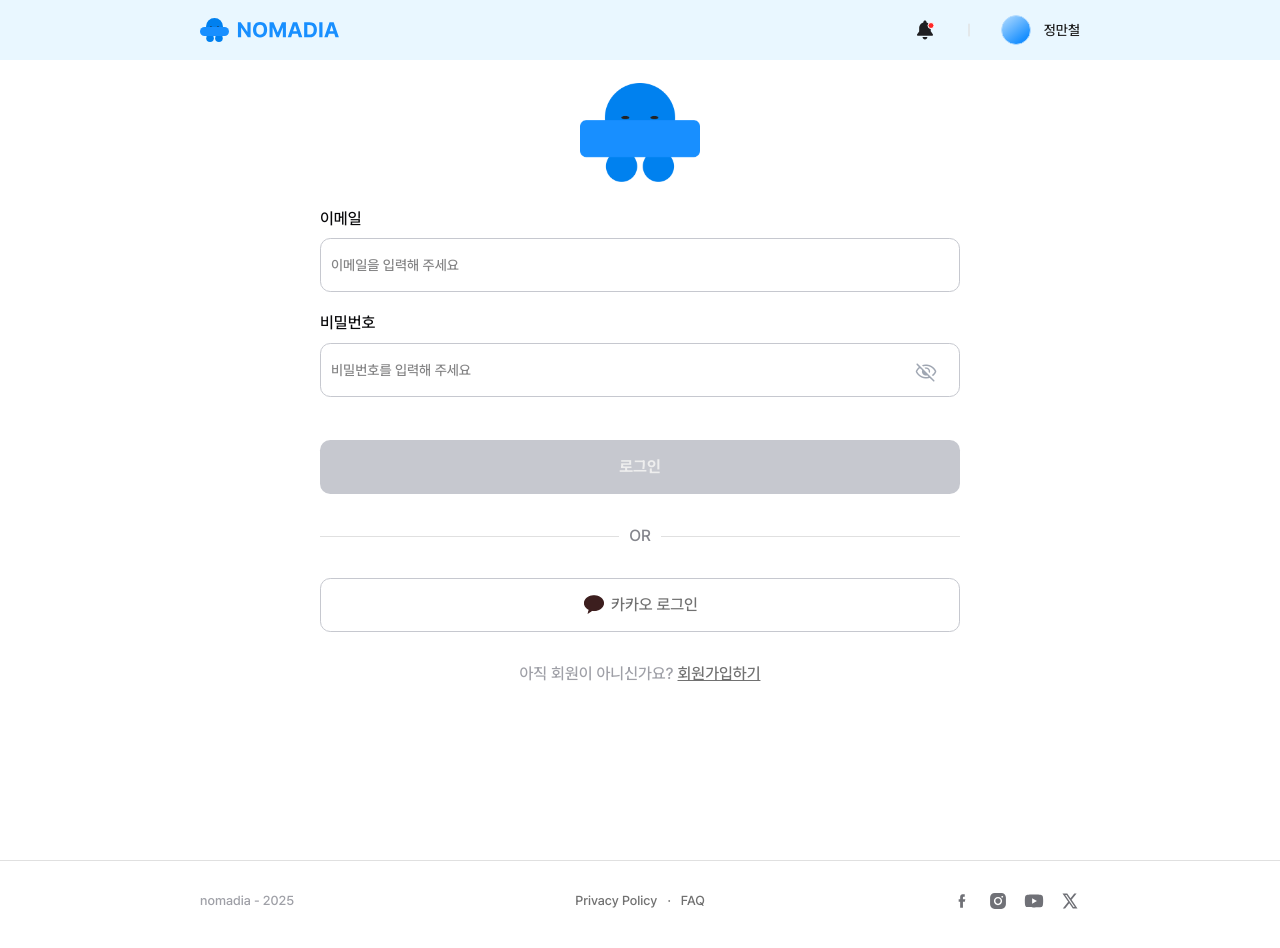
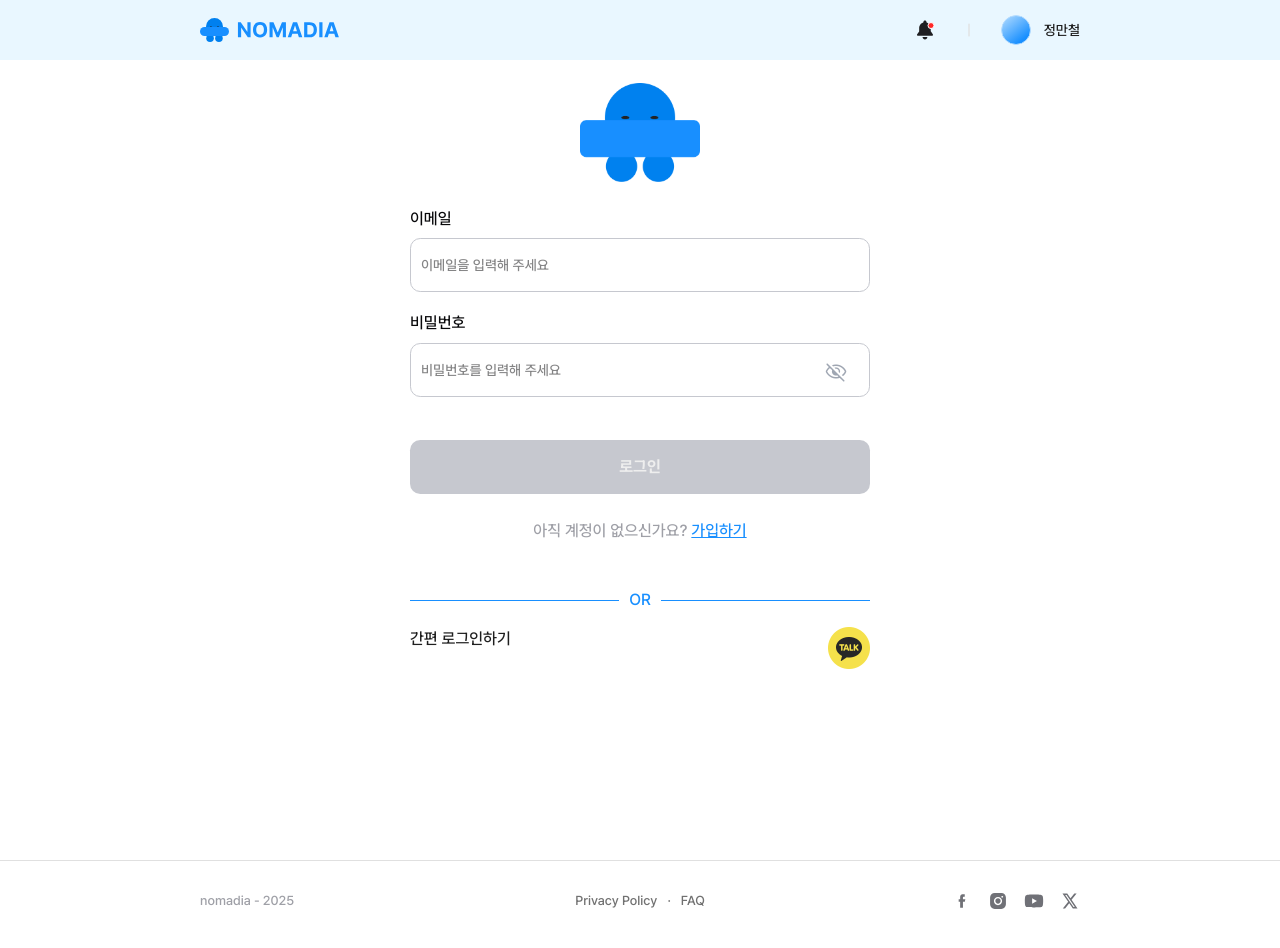
Before and after one commit to codeit-team6/nomadia, a Next.js app: page /login in a window 1280 px wide. Shown: the top 948 px of the page. Built offline with nearby package versions, Linux system fonts and the light colour scheme; no server answers.

Commit message:
💄 Style: 로그인, 회원가입 UI 수정
- 피그마 시안대로 UI를 수정합니다
- 간편 회원가입은 없고 간편 로그인만 존재
- 카카오로고 이미지 추가

```diff
--- a/src/app/(auth)/login/page.tsx
+++ b/src/app/(auth)/login/page.tsx
@@ -5,7 +5,7 @@ import { LoginForm } from '@/features/auth/login/components/LoginForm';
 
 const Login = () => {
   return (
-    <div className="mx-6 mt-9 mb-10 flex w-full flex-col items-center md:max-w-[640px]">
+    <div className="mx-6 mt-9 mb-10 flex w-full max-w-[343px] flex-col items-center md:max-w-[460px]">
       <Image
         src="/images/icons/logo-desktop.png"
         alt="Signup logo image"
@@ -16,31 +16,33 @@ const Login = () => {
 
       <LoginForm />
 
+      <p className="txt-16-medium mt-4 mb-12 text-gray-400">
+        아직 계정이 없으신가요?{' '}
+        <Link
+          href="/signup"
+          className="text-main txt-16-medium cursor-pointer underline"
+        >
+          가입하기
+        </Link>
+      </p>
+
       <div className="my-6 flex w-full items-center">
-        <hr className="flex-1 border-gray-100" />
-        <span className="txt-16-medium mx-4 text-gray-500"> OR </span>
-        <hr className="flex-1 border-gray-100" />
+        <hr className="border-main flex-1" />
+        <span className="txt-16-medium text-main mx-4"> OR </span>
+        <hr className="border-main flex-1" />
       </div>
 
-      <button
-        type="button"
-        className="txt-16-medium flex-center my-6 flex h-[54px] w-full cursor-pointer gap-2 rounded-xl border border-gray-200 text-gray-600 hover:bg-yellow-300"
-      >
-        <Image
-          src="/images/icons/kakao.png"
-          alt="kakao image"
-          width={24}
-          height={24}
-        />
-        <span>카카오 로그인</span>
-      </button>
-
-      <p className="txt-16-medium my-6 text-gray-400">
-        아직 회원이 아니신가요?{' '}
-        <Link href="/signup" className="cursor-pointer text-gray-600 underline">
-          회원가입하기
-        </Link>
-      </p>
+      <div className="flex w-full justify-between">
+        <p className="txt-16-medium text-gray-950">간편 로그인하기</p>
+        <button type="button" className="cursor-pointer">
+          <Image
+            src="/images/icons/logo-kakao.png"
+            alt="kakao image"
+            width={42}
+            height={42}
+          />
+        </button>
+      </div>
     </div>
   );
 };
--- a/src/app/(auth)/signup/page.tsx
+++ b/src/app/(auth)/signup/page.tsx
@@ -5,7 +5,7 @@ import { SignupForm } from '@/features/auth/signup/components/SignupForm';
 
 const Signup = () => {
   return (
-    <div className="mx-6 mt-9 mb-10 flex w-full flex-col items-center md:max-w-[640px]">
+    <div className="mx-6 mt-9 mb-10 flex w-full max-w-[343px] flex-col items-center md:mt-[100px] md:max-w-[460px]">
       <Image
         src="/images/icons/logo-desktop.png"
         alt="Signup logo image"
@@ -15,28 +15,6 @@ const Signup = () => {
       />
 
       <SignupForm />
-
-      <div className="my-6 flex w-full items-center">
-        <hr className="flex-1 border-gray-100" />
-        <span className="txt-16-medium mx-4 text-gray-500">
-          {' '}
-          SNS 계정으로 회원가입하기{' '}
-        </span>
-        <hr className="flex-1 border-gray-100" />
-      </div>
-
-      <button
-        type="button"
-        className="txt-16-medium flex-center my-6 flex h-[54px] w-full cursor-pointer gap-2 rounded-xl border border-gray-200 text-gray-600 hover:bg-yellow-300"
-      >
-        <Image
-          src="/images/icons/kakao.png"
-          alt="kakao image"
-          width={24}
-          height={24}
-        />
-        <span>카카오 회원가입</span>
-      </button>
 
       <p className="txt-16-medium my-6 text-gray-400">
         이미 회원이신가요?{'  '}
```
Also changed, not shown: public/images/icons/logo-kakao.png (added).
